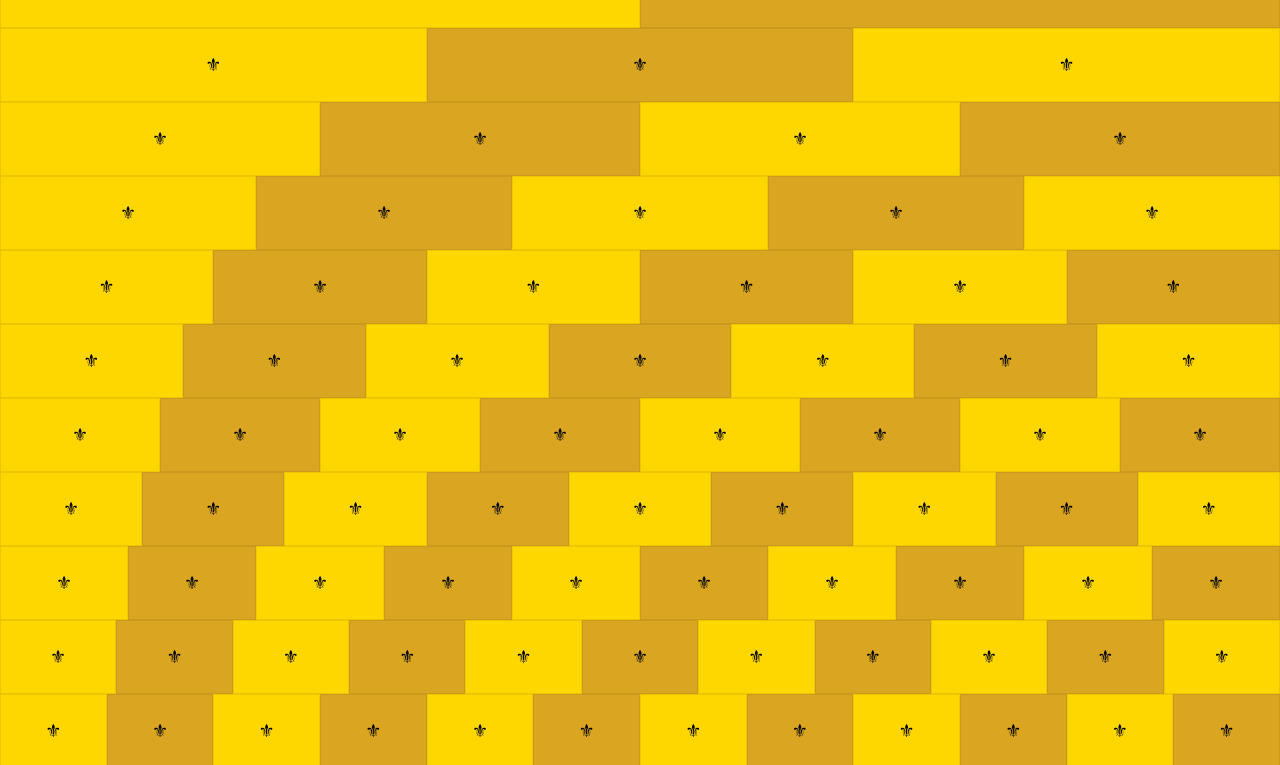
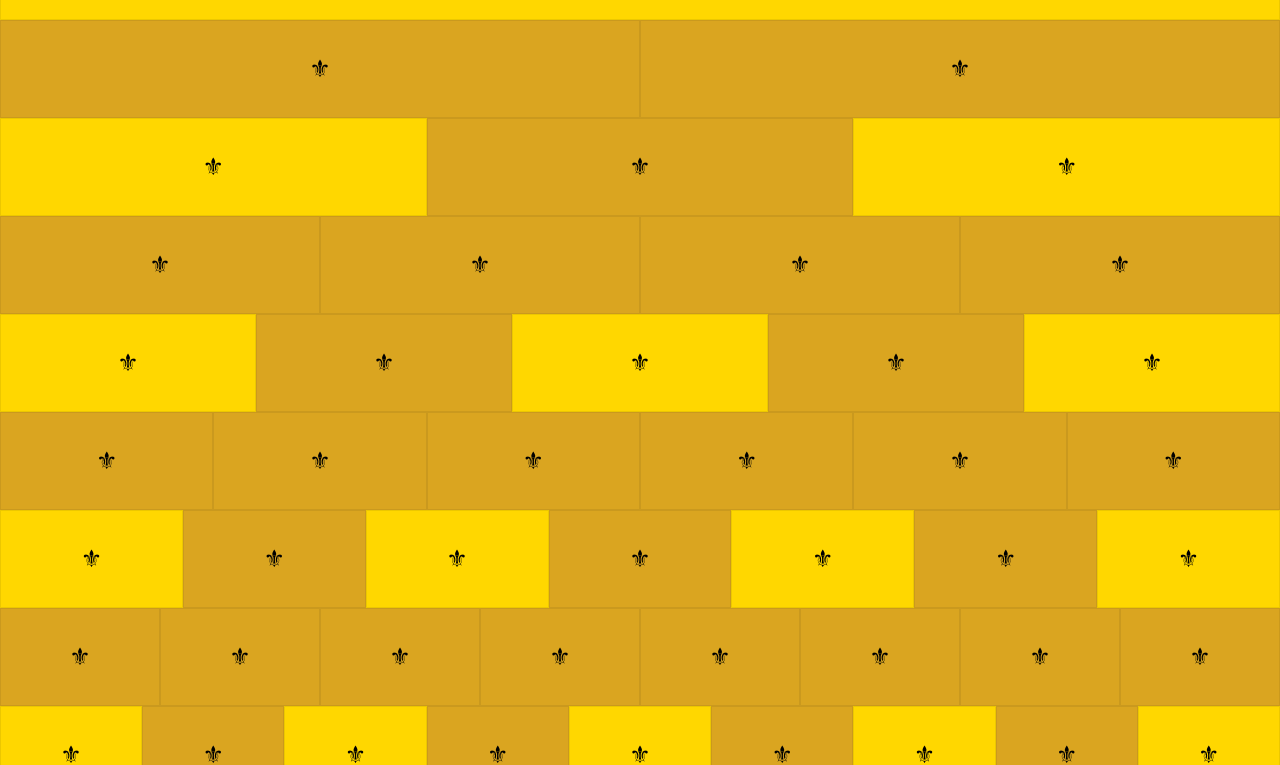
Before and after one commit to chrisnager/ungrid, a plain HTML site: page index.html in a window 1280 px wide. Shown: the part 249-1014 px from the top of the page. Drawn offline with Linux system fonts and the light colour scheme.

Commit message:
Update docs.css

```diff
--- a/docs.css
+++ b/docs.css
@@ -1,5 +1,6 @@
 html {
-    font: 18px sans-serif;
+    font: 24px sans-serif;
+    text-align: center;
 }
 
 body {
@@ -11,10 +12,10 @@ body {
     border: 1px solid rgba(0, 0, 0, 0.075);
     vertical-align: middle;
     line-height: 4rem;
-    text-align: center;
     background-color: gold;
 }
 
-.col:nth-of-type(2n) {
+.col:nth-of-type(2n),
+.row:nth-of-type(2n) > .col:nth-of-type(2n+1) {
     background: goldenrod;
 }
```
